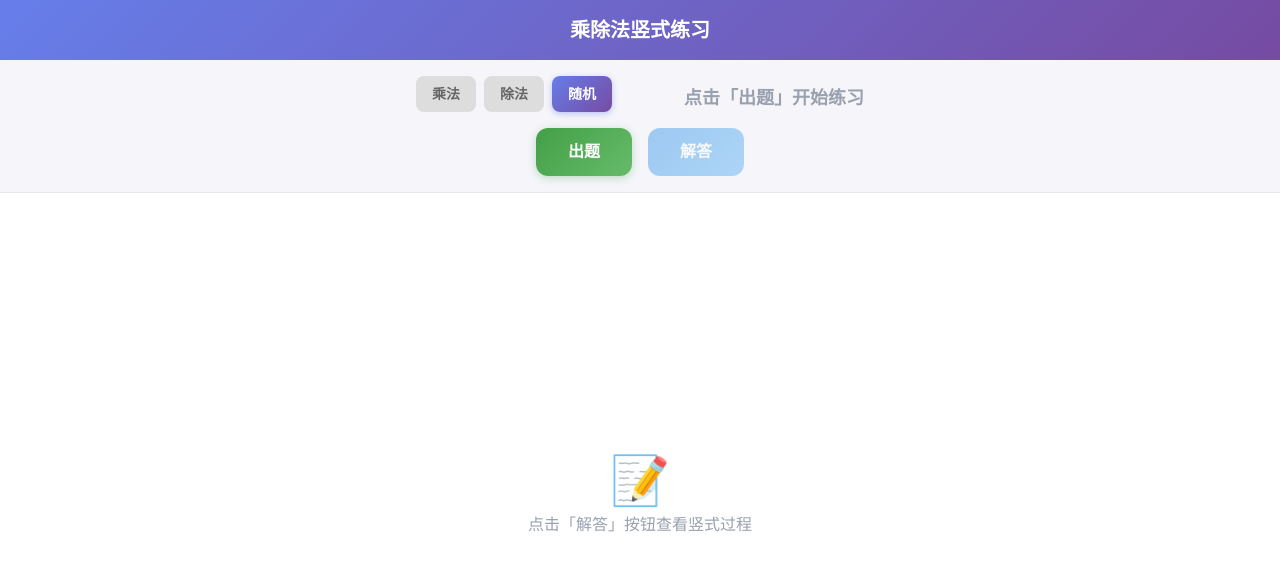
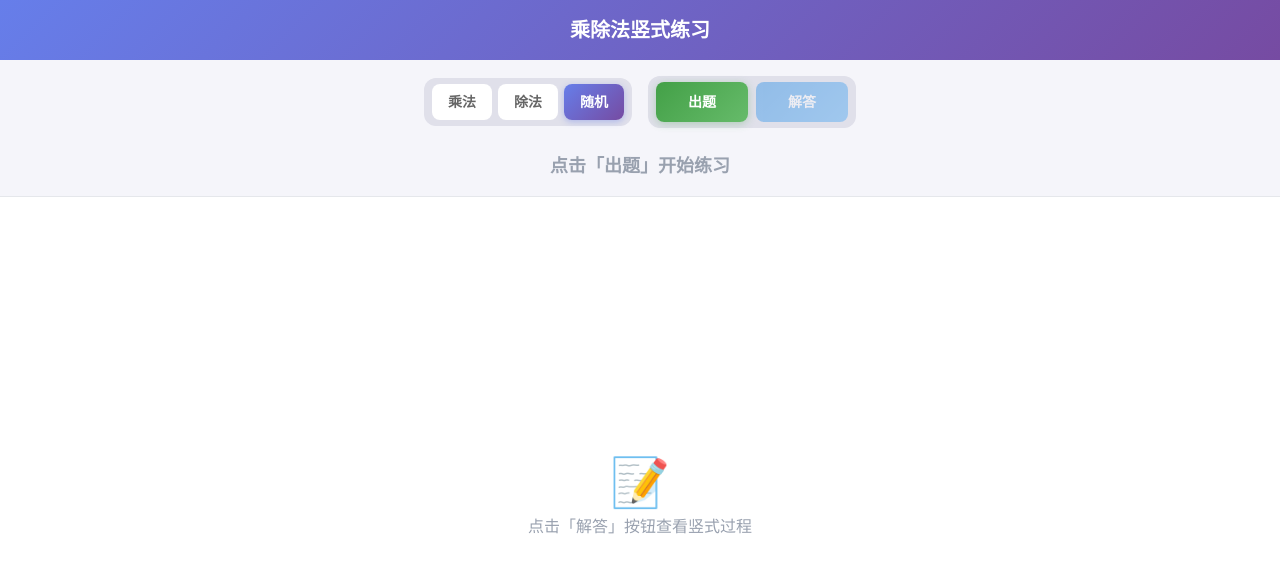
Before and after one commit to neoxie/multiply-divide, a Next.js app: page / in a window 1280 px wide. Shown: the top 572 px of the page. Built offline with nearby package versions, Linux system fonts and the light colour scheme.

Commit message:
feat: enhance UI layout for problem controls and display

```diff
--- a/app/page.tsx
+++ b/app/page.tsx
@@ -59,10 +59,13 @@ export default function Home() {
 
       {/* 控制区 */}
       <div style={{ background: "#f5f5fa", borderBottom: "1px solid #e5e7eb" }}>
-        {/* 上行：类型选择 + 题目 */}
-        <div className="flex flex-col lg:flex-row lg:items-center lg:justify-center lg:gap-8">
-          {/* 类型选择 */}
-          <div className="flex gap-2 px-5 py-3 justify-center">
+        {/* 按钮行：类型选择 + 操作按钮 */}
+        <div className="flex items-center justify-center gap-4 px-5 pt-4">
+          {/* 类型选择组 */}
+          <div
+            className="flex items-center gap-1.5 px-2 py-1.5 rounded-xl"
+            style={{ background: "#e0e0ea" }}
+          >
             {([
               { key: "multiplication" as ProblemType, label: "乘法" },
               { key: "division" as ProblemType, label: "除法" },
@@ -75,7 +78,7 @@ export default function Home() {
                 style={
                   problemType === key
                     ? { background: "linear-gradient(135deg, #667eea, #764ba2)", color: "#fff", boxShadow: "0 2px 6px rgba(102,126,234,0.4)" }
-                    : { background: "#ddd", color: "#666" }
+                    : { background: "#fff", color: "#666" }
                 }
               >
                 {label}
@@ -83,7 +86,36 @@ export default function Home() {
             ))}
           </div>
 
-          {/* 题目显示 */}
+          {/* 操作按钮组 */}
+          <div
+            className="flex items-center gap-2 px-2 py-1.5 rounded-xl"
+            style={{ background: "#e0e0ea" }}
+          >
+            <button
+              onClick={handleGenerate}
+              className="px-8 py-2.5 rounded-lg text-white text-sm font-bold border-none cursor-pointer"
+              style={{
+                background: "linear-gradient(135deg, #43A047, #66BB6A)",
+                boxShadow: "0 2px 8px rgba(67,160,71,0.3)",
+              }}
+            >
+              出题
+            </button>
+            <button
+              onClick={handleSolve}
+              disabled={!problem}
+              className="px-8 py-2.5 rounded-lg text-white text-sm font-bold border-none cursor-pointer disabled:opacity-40 disabled:cursor-not-allowed"
+              style={{
+                background: "linear-gradient(135deg, #1E88E5, #42A5F5)",
+                boxShadow: problem ? "0 2px 8px rgba(30,136,229,0.3)" : "none",
+              }}
+            >
+              解答
+            </button>
+          </div>
+        </div>
+
+        {/* 题目行 */}
         <div className="px-5 py-4 text-center text-3xl font-bold text-gray-800">
           {problem ? (
             <>
@@ -100,32 +132,6 @@ export default function Home() {
           ) : (
             <span className="text-lg text-gray-400">点击「出题」开始练习</span>
           )}
-          </div>
-        </div>
-
-        {/* 下行：操作按钮（居中） */}
-        <div className="px-5 pb-4 flex gap-4 justify-center">
-          <button
-            onClick={handleGenerate}
-            className="px-8 py-3 rounded-xl text-white text-base font-bold border-none cursor-pointer"
-            style={{
-              background: "linear-gradient(135deg, #43A047, #66BB6A)",
-              boxShadow: "0 2px 8px rgba(67,160,71,0.3)",
-            }}
-          >
-            出题
-          </button>
-          <button
-            onClick={handleSolve}
-            disabled={!problem}
-            className="px-8 py-3 rounded-xl text-white text-base font-bold border-none cursor-pointer disabled:opacity-40 disabled:cursor-not-allowed"
-            style={{
-              background: "linear-gradient(135deg, #1E88E5, #42A5F5)",
-              boxShadow: problem ? "0 2px 8px rgba(30,136,229,0.3)" : "none",
-            }}
-          >
-            解答
-          </button>
         </div>
       </div>
 
```
Lines whose indentation alone changed are shown as unchanged.
